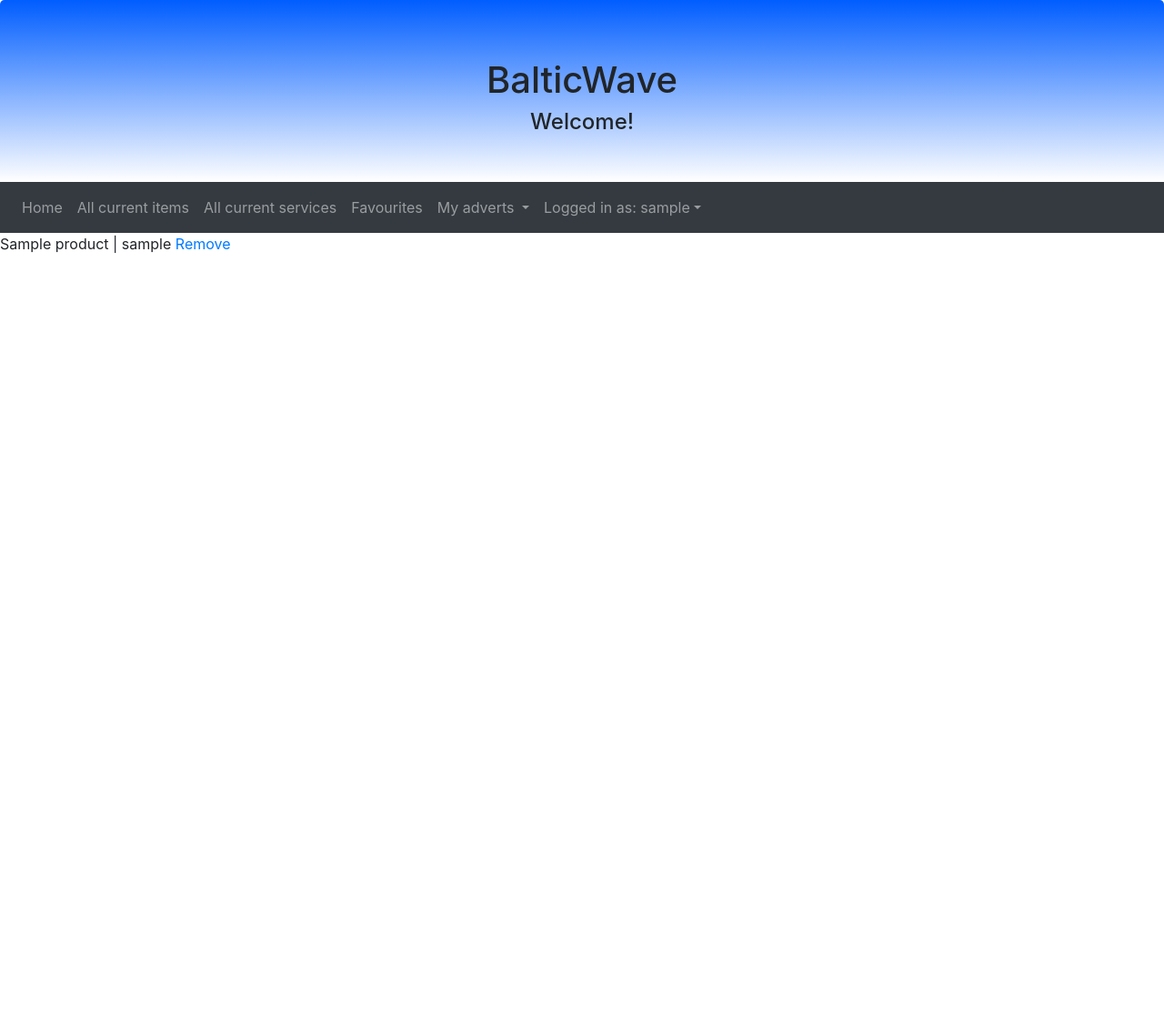
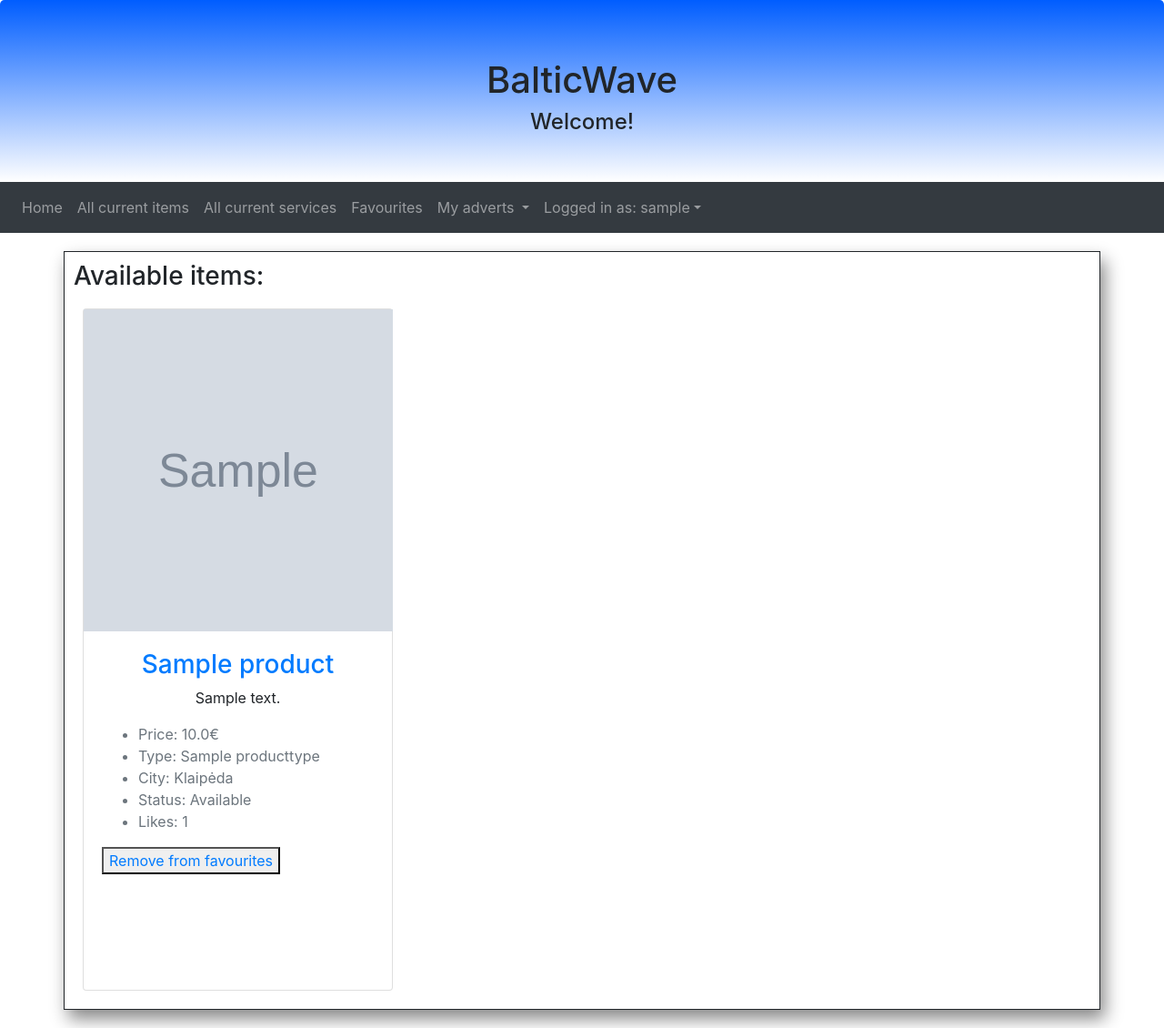
Before and after one commit to Gedasikas/DjangoBalticWave, a Django app: page /balticwave/myfavourites/ in a window 1280 px wide. Shown: the whole page at 91% size. Before the commit the page ends 278 px from the top, so only its background shows below. Run offline with Django 4.2, Linux system fonts and the light colour scheme; a user stored in the database is signed in; tables that the repository leaves empty hold one stand-in row (values such as "Sample post"); grey boxes marked "Sample" are stand-in pictures; some libraries are stand-ins or nearby versions.

Commit message:
2023 03 13

```diff
--- a/mysite/balticwave/models.py
+++ b/mysite/balticwave/models.py
@@ -21,7 +21,7 @@ class Product(models.Model):
     image4 = models.ImageField('Image 4', upload_to='product_images', null=True, blank=True)
     image5 = models.ImageField('Image 5', upload_to='product_images', null=True, blank=True)
     image6 = models.ImageField('Image 6', upload_to='product_images', null=True, blank=True)
-    likes = models.ManyToManyField(User, related_name='blogpost_like')
+    likes = models.ManyToManyField(User, related_name='productlike')
     favourites = models.ManyToManyField(User, related_name='favourite', default=None, blank=True)
     CATEGORY_CHOICES = [
         ('UN', 'Undefined'),
@@ -29,9 +29,9 @@ class Product(models.Model):
         )
          ),
         ('Blocks', (
-            ('SIN', 'Single'),
-            ('DUO', 'Double'),
-            ('TRIP', 'Triple +'),
+            ('SIN', 'Single block'),
+            ('DUO', 'Double block'),
+            ('TRIP', 'Triple+ block'),
             ('CL', 'Block with cleat'),
             ('UNS', 'Unspecified'),
         )
@@ -123,40 +123,21 @@ class Service(models.Model):
     image6 = models.ImageField('Image 6', upload_to='product_images', null=True, blank=True)
     CATEGORY_CHOICES = [
         ('UN', 'Undefined'),
-        ('Accesories', (
+        ('Transportation', (
+            ('YA', 'Yacht'),
+            ('MB', 'Motor boat')
         )
          ),
-        ('Blocks', (
-            ('SIN', 'Single'),
-            ('DUO', 'Double'),
-            ('TRIP', 'Triple +'),
-            ('CL', 'Block with cleat'),
-            ('UNS', 'Unspecified'),
+        ('Refurbishment', (
+            ('DE', 'Deck'),
+            ('IN', 'Inside')
         )
          ),
-        ('Navigation', (
-            ('COMP', 'Magnetic/Electronic Compass'),
-            ('RAD', 'Radio station'),
-            ('SEM', 'Sea map')
+        ('Storage', (
+            ('SAI', 'Sailboat'),
+            ('INV', 'Inventory')
         )
          ),
-        ('Hardware', (
-            ('CLE', 'Cleat'),
-            ('SHA', 'Shackle'),
-            ('WIN', 'Winch'),
-        )
-         ),
-        ('Sails', (
-            ('MAN', 'Main sail'),
-            ('JIB', 'Jib'),
-            ('SPI', 'Spinnaker'),
-            ('GEN', 'Genoa'),
-        )
-         ),
-        ('Maintenance Equipment', (
-            ('PAI', 'Paint'),
-        )
-         )
     ]
     CITY_CHOICES = [
         ('Klaipėda county', (
@@ -188,6 +169,7 @@ class Service(models.Model):
     ]
     city = models.CharField(max_length=3, choices=CITY_CHOICES, help_text='City', default='UN')
     category = models.CharField(max_length=5, choices=CATEGORY_CHOICES, help_text='Category', default='UN')
+
     def display_type(self):
         return ' #'.join(type.service_type_name for type in self.type.all()[:5])
     def __str__(self):
--- a/mysite/balticwave/templates/favourites.html
+++ b/mysite/balticwave/templates/favourites.html
@@ -1,8 +1,34 @@
 {% extends "base.html" %}
 {% load static %}
 {% block content %}
-{% for product in new %}
-{{ product }}
-<a href="{% url 'favourite-prod-add' product.id %}"> Remove </a>
-{% endfor %}
+<div class="container" style="margin-top:20px; margin-bottom:20px">
+    <h3>Available items:</h3>
+    {% if new %}
+    <div class="card-columns">
+        {% for product in new %}
+        <div class="card" style="width:341px; height:750px; margin:10px">
+            {% if product.product_thumbnail %}
+            <a href="{% url 'product-detail' product.id %}"><img src="{{ product.product_thumbnail.url }}" style="width:340px; height:354px"></a>
+            {% else %}
+            <a href="{% url 'product-detail' product.id %}"><img src="{% static 'img/no-image.png' %}" style="width:340px; height:354px"></a>
+            {% endif %}
+            <div class="card-body">
+                <h3 class="text-center"><a href="{% url 'product-detail' product.id %}">{{ product.product_name }}</a></h3>
+                <p class="card-text text-center">{{ product.short_description }}</p>
+                <ul class="text-muted">
+                    <li>Price: {{ product.price }}€</li>
+                    <li>Type: {{ product.display_type }}</li>
+                    <li>City: {{ product.get_city_display }}</li>
+                    <li>Status: {{ product.get_status_display }}</li>
+                    <li>Likes: {{ product.number_of_likes }}</li>
+                </ul>
+                <button><a href="{% url 'favourite-prod-add' product.id %}">Remove from favourites </a></button>
+            </div>
+        </div>
+        {% endfor %}
+    </div>
+    {% else %}
+    <h3 class="text-center">You have no favourite items!</h3>
+    {% endif %}
+</div>
 {% endblock %}
--- a/mysite/balticwave/templates/products.html
+++ b/mysite/balticwave/templates/products.html
@@ -1,5 +1,4 @@
 {% extends "base.html" %}
-{% block title %}<title>All items</title>{% endblock %}
 {% load static %}
 {% load widget_tweaks %}
 {% block content %}
@@ -38,9 +37,9 @@
         {% for product in products %}
         <div class="card" style="width:341px; height:700px; margin:10px">
             {% if product.product_thumbnail %}
-            <a href="{{ product.id }}"><img src="{{ product.product_thumbnail.url }}" style="width:340px; height:354px"></a>
+            <a href="{{ product.id }}"><img src="{{ product.product_thumbnail.url }}" style="width:339px; height:354px"></a>
             {% else %}
-            <a href="{{ product.id }}"><img src="{% static 'img/no-image.png' %}" style="width:340px; height:354px"></a>
+            <a href="{{ product.id }}"><img src="{% static 'img/no-image.png' %}" style="width:339px; height:354px"></a>
             {% endif %}
             <div class="card-body">
                 <h3 class="text-center"><a href="{{ product.id }}">{{ product.product_name }}</a></h3>
--- a/mysite/balticwave/views.py
+++ b/mysite/balticwave/views.py
@@ -132,6 +132,8 @@ def product_like(request, pk):
         post.likes.add(request.user)
     return HttpResponseRedirect(reverse('product-detail', args=[str(pk)]))
 
+
+
 @login_required
 def favourite_prod_add(request, id):
     product = get_object_or_404(Product, id=id)
```
Also changed, not shown: mysite/balticwave/templates/product_detail.html (+6 -2 lines), mysite/balticwave/templates/service_detail.html (+0 -23 lines).
